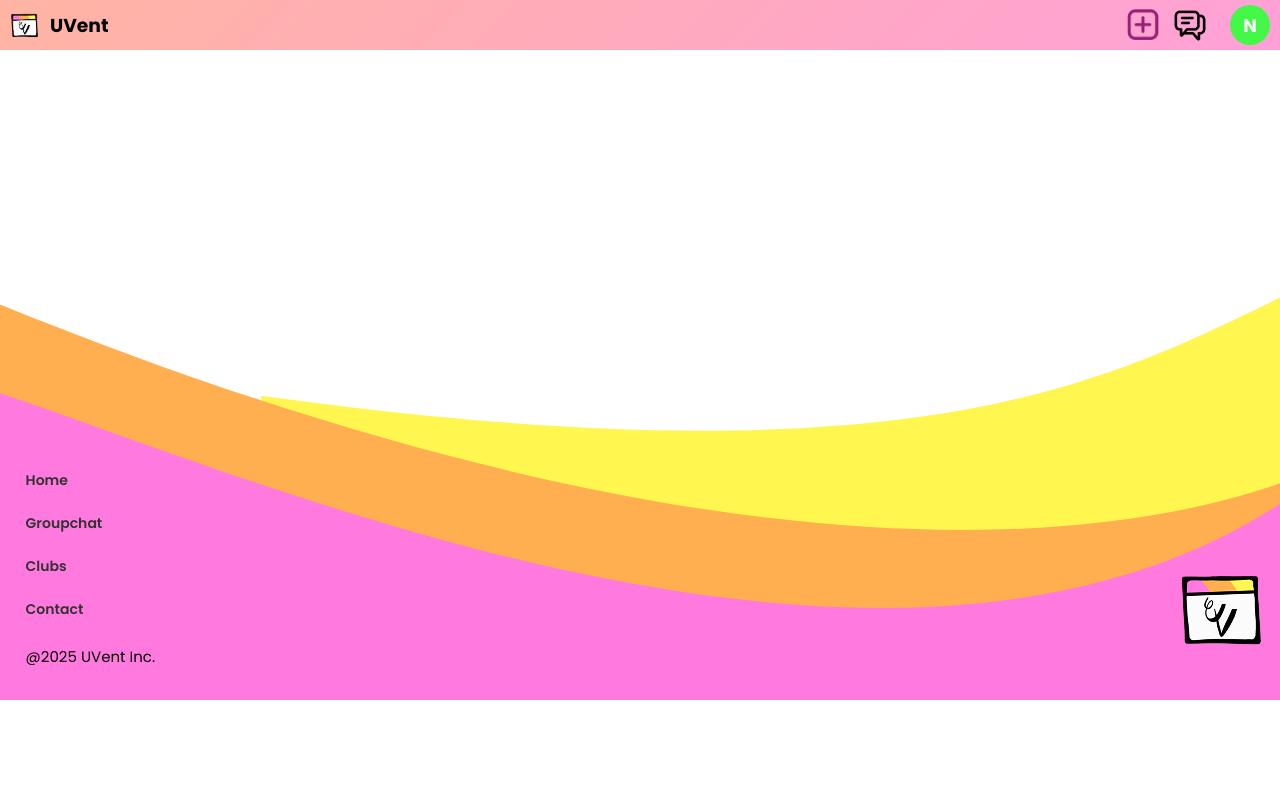
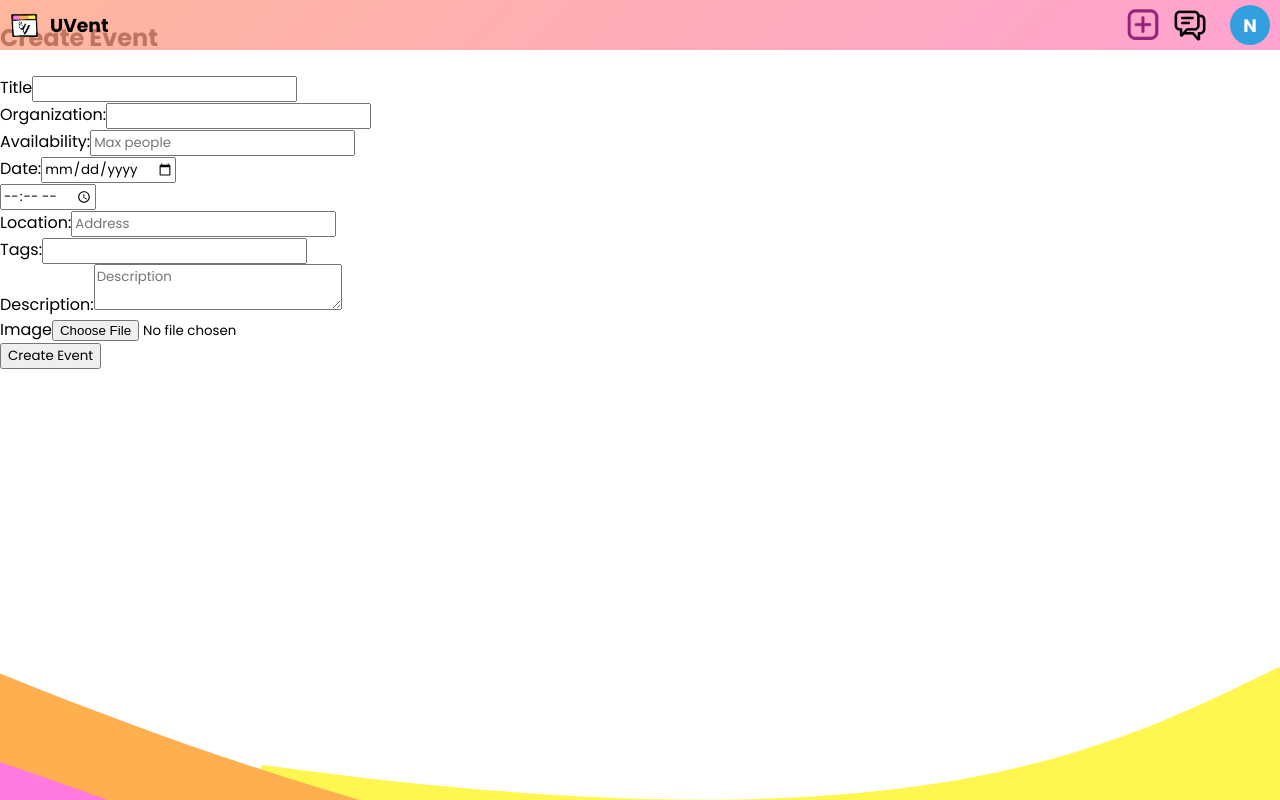
Before and after one commit to saaladdin/Software-Engineering-Project, a React (Create React App) app: page /addEvent in a window 1280 px wide. Shown: the top 800 px of the page. Built offline with nearby package versions, Linux system fonts and the light colour scheme; no server answers; sample sign-in values are in the browser's storage.

Commit message:
add event feature, still needs fixing

```diff
--- a/src/Components/AddPage/index.js
+++ b/src/Components/AddPage/index.js
@@ -1,13 +1,149 @@
-
+import { useState } from "react";
 
 const AddEvent = () => {
-    return (
-        <>
-        <div className="addEvent">
+  const [formData, setFormData] = useState({
+    title: "",
+    organization: "",
+    availability: "",
+    date: "",
+    time: "",
+    location: "",
+    tags: "",
+    description: "",
+    image: null,
+  });
 
+  const handleChange = (e) => {
+    const { name, value } = e.target;
+    setFormData({ ...formData, [name]: value });
+  };
+
+  const handleImageUpload = (e) => {
+    setFormData({ ...formData, image: e.target.files[0] });
+  };
+
+  const handleSubmit = (e) => {
+    e.preventDefault();
+    console.log("Form Submitted", formData);
+  };
+
+  return (
+    <div className="addevent">
+      <h2 className="text-2xl font-bold mb-4">Create Event</h2>
+      <form onSubmit={handleSubmit} className="space-y-4">
+
+        {/* Title */}
+        <div>
+          <label className="title">Title</label>
+          <input
+            type="text"
+            name="title"
+            value={formData.title}
+            onChange={handleChange}
+            className="w-full border p-2"
+          />
         </div>
-        </>
-    )
-}
+
+        {/* Organization */}
+        <div>
+          <label className="block font-semibold">Organization:</label>
+          <input
+            type="text"
+            name="organization"
+            value={formData.organization}
+            onChange={handleChange}
+            className="w-full border p-2"
+          />
+        </div>
+
+        {/* Availability */}
+        <div>
+          <label className="block font-semibold">Availability:</label>
+          <input
+            type="number"
+            name="availability"
+            value={formData.availability}
+            onChange={handleChange}
+            className="w-full border p-2"
+            placeholder="Max people"
+          />
+        </div>
+
+        {/* Date & Time */}
+        <div>
+          <label className="block font-semibold">Date:</label>
+          <input
+            type="date"
+            name="date"
+            value={formData.date}
+            onChange={handleChange}
+            className="w-full border p-2"
+          />
+        </div>
+        <div>
+          <input
+            type="time"
+            name="time"
+            value={formData.time}
+            onChange={handleChange}
+            className="w-full border p-2"
+          />
+        </div>
+
+        {/* Location */}
+        <div>
+          <label className="block font-semibold">Location:</label>
+          <input
+            type="text"
+            name="location"
+            value={formData.location}
+            onChange={handleChange}
+            className="w-full border p-2"
+            placeholder="Address"
+          />
+        </div>
+
+        {/* Tags */}
+        <div>
+          <label className="block font-semibold">Tags:</label>
+          <input
+            type="text"
+            name="tags"
+            value={formData.tags}
+            onChange={handleChange}
+            className="w-full border p-2"
+          />
+        </div>
+
+        {/* Description */}
+        <div>
+          <label className="block font-semibold">Description:</label>
+          <textarea
+            name="description"
+            value={formData.description}
+            onChange={handleChange}
+            className="w-full border p-2 h-24"
+            placeholder="Description"
+          />
+        </div>
+
+        {/* Image Upload */}
+        <div>
+          <label className="block font-semibold">Image</label>
+          <input type="file" accept="image/*" onChange={handleImageUpload} className="w-full p-2 border" />
+        </div>
+
+        {/* Submit Button */}
+        <button
+          type="submit"
+          className="w-full bg-blue-500 text-white p-2 rounded mt-4"
+        >
+          Create Event
+        </button>
+
+      </form>
+    </div>
+  );
+};
 
 export default AddEvent;
--- a/src/Components/AddPage/index.scss
+++ b/src/Components/AddPage/index.scss
@@ -0,0 +1,7 @@
+.title{
+    width: 100%;
+    max-width: 400px;
+    margin: 20px auto;
+    padding: 10px 15px;
+    font-size: 16px;
+}
--- a/src/Components/Header/index.js
+++ b/src/Components/Header/index.js
@@ -97,6 +97,10 @@ const Header = () => {
         navigate ("/dashboard");
     };
 
+    const handleAddEventClick = () => {
+        navigate ("/addevent");
+    };
+
     return (
       <header className={`rainbow-header ${isScrolledDown ? "hide-header" : ""}`}>
         <img src={logo} alt="Website Logo" className="logo" onClick={handleLogoClick} style={{ cursor: "pointer" }}/>
@@ -150,6 +154,8 @@ const Header = () => {
           src={add_event}
           alt="add_event"
           className="plus-sign"
+          onClick={handleAddEventClick}
+          style={{ cursor: "pointer" }}
         />
       </header>
     );
```
